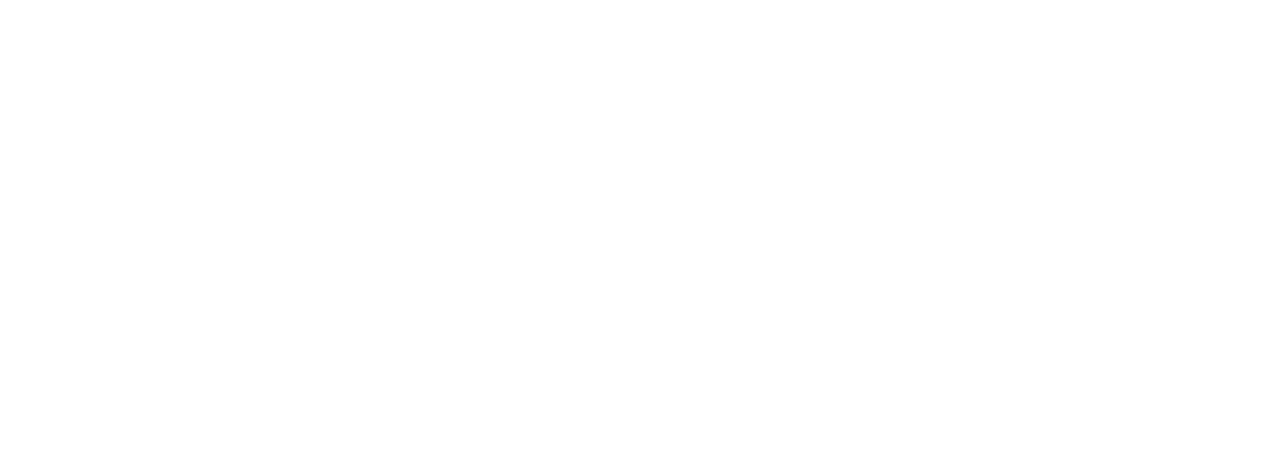
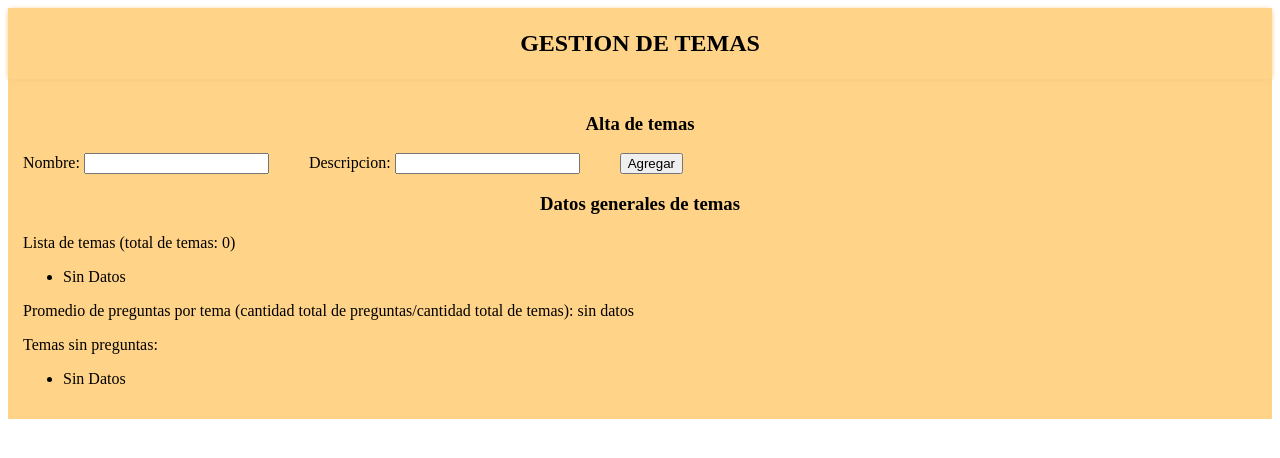
Before and after one commit to santimenendez98/obligatorioProgramacion1, a plain HTML site: page index.html in a window 1280 px wide. Drawn offline with Linux system fonts and the light colour scheme.

Commit message:
Agregue toda la parte de gestion de temas mas sus estilos

```diff
--- a/css/styles.css
+++ b/css/styles.css
@@ -0,0 +1,33 @@
+.container-gestion-temas {
+    background: #ffd388;
+}
+
+.container-gestion-temas-titulo {
+    text-align: center;
+    padding: 2px 0 2px 0;
+    box-shadow: 0px 1px 5px #f6ca81;
+    border-radius: 5px;
+}
+
+.container-gestion-temas-contenido {
+    padding: 15px;
+}
+
+.container-gestion-temas-subtitulo {
+    text-align: center;
+}
+
+.container-gestion-temas-input {
+    display: flex;
+}
+
+.gestion-temas-input {
+    margin-right: 40px;
+}
+
+@media (max-width: 520px) {
+    .container-gestion-temas-input {
+        display: flex;
+        flex-direction: column;
+    }
+}
--- a/index.html
+++ b/index.html
@@ -7,5 +7,45 @@
     <link rel="stylesheet" href="css/styles.css">
 </head>
 <body>
+    <section class="container-gestion-temas">
+        <div class="container-gestion-temas-titulo">
+            <h1>GESTION DE TEMAS</h1>
+        </div>
+        <div class="container-gestion-temas-contenido">
+
+            <div class="container-gestion-temas-subtitulo">
+                <h3>Alta de temas</h3>
+            </div>
+            <div class="container-gestion-temas-input">
+                <div class="gestion-temas-input">
+                    <label>Nombre: </label>
+                    <input type="text">
+                </div>
+                <div class="gestion-temas-input">
+                    <label>Descripcion: </label>
+                    <input type="text">
+                </div>
+                <button>Agregar</button>
+            </div>
+            <div>
+                <div class="container-gestion-temas-subtitulo">
+                    <h3>Datos generales de temas</h3>
+                </div>
+                <p>Lista de temas (total de temas: 0)</p>
+                <ul>
+                    <li>
+                        Sin Datos
+                    </li>
+                </ul>
+                <p>Promedio de preguntas por tema (cantidad total de preguntas/cantidad total de temas): sin datos</p>
+                <p>Temas sin preguntas:</p>
+                <ul>
+                    <li>
+                        Sin Datos
+                    </li>
+                </ul>
+            </div>
+        </div>
+    </section>
 </body>
 </html>
```
